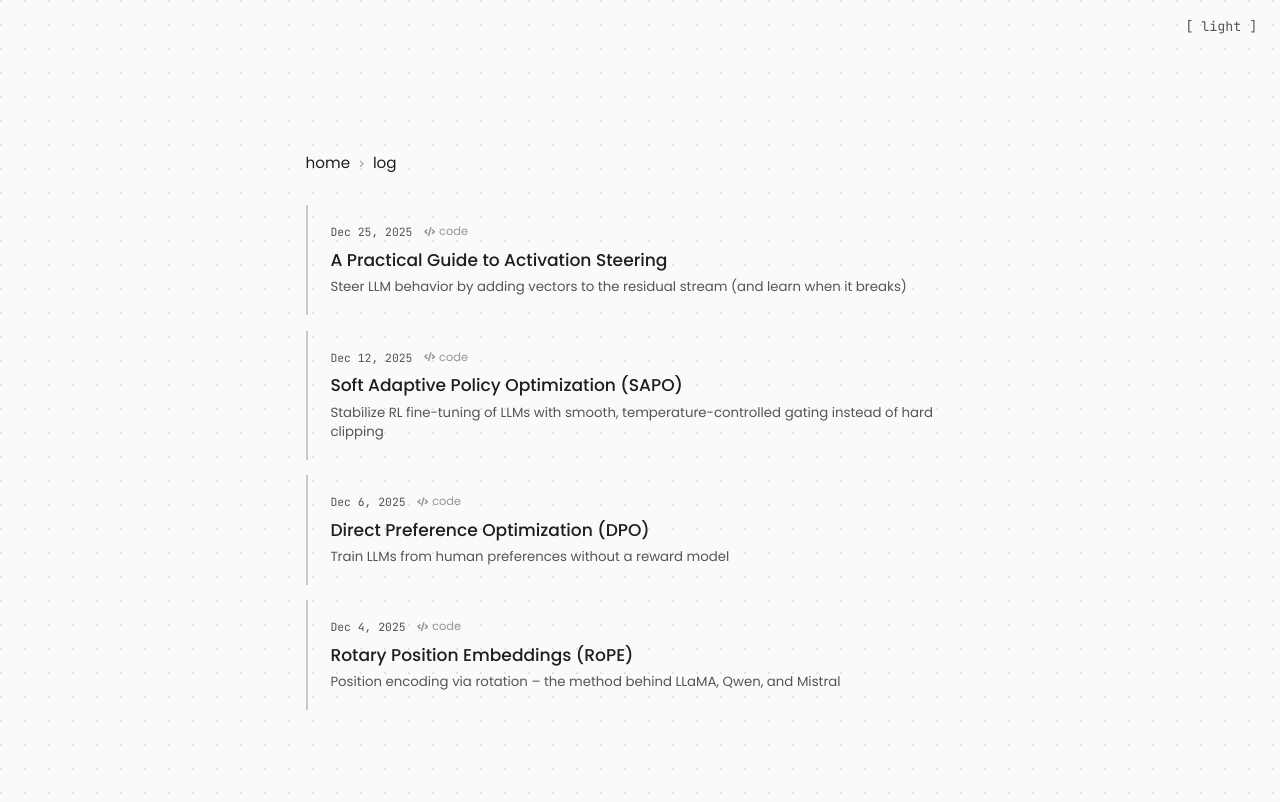
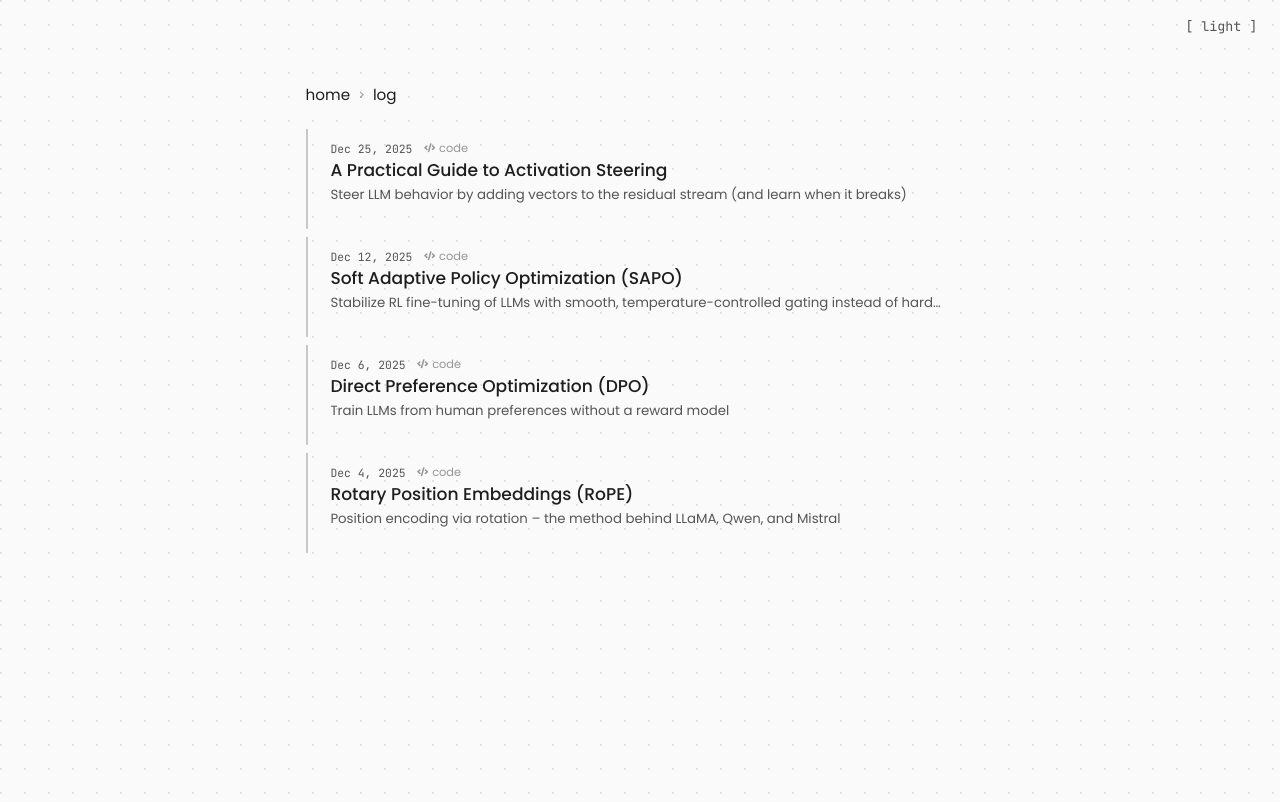
Before and after one commit to esceptico/website, a Next.js app: page /log in a window 1280 px wide. Built offline with nearby package versions, Linux system fonts and the light colour scheme.

Commit message:
refactor: enhance animations and transitions across components for improved user experience

```diff
--- a/src/app/globals.css
+++ b/src/app/globals.css
@@ -102,7 +102,7 @@ button:focus-visible {
   background-repeat: no-repeat;
   background-size: 100% 1px;
   padding-bottom: 0px;
-  transition: background-size 0.3s ease-out;
+  transition: background-size 0.4s cubic-bezier(0.4, 0, 0.2, 1);
 }
 
 .hover-link:hover {
@@ -112,7 +112,7 @@ button:focus-visible {
 /* Social icon links with hover colors */
 .social-icon {
   color: var(--theme-text-secondary);
-  transition: color 0.2s ease, transform 0.2s ease;
+  transition: color 0.3s cubic-bezier(0.4, 0, 0.2, 1), transform 0.3s cubic-bezier(0.4, 0, 0.2, 1);
   display: inline-flex;
   will-change: transform;
 }
--- a/src/app/log/BlogIndexClient.tsx
+++ b/src/app/log/BlogIndexClient.tsx
@@ -1,16 +1,20 @@
 'use client';
 
-import { motion } from 'framer-motion';
+import { useState, useEffect, useRef } from 'react';
+import { motion, AnimatePresence } from 'framer-motion';
 import Link from 'next/link';
-import { FaCode, FaChevronRight } from 'react-icons/fa';
+import { FaCode, FaChevronRight, FaChevronLeft } from 'react-icons/fa';
 import type { BlogMeta } from '@/lib/blog/types';
 
 interface BlogIndexClientProps {
   posts: BlogMeta[];
 }
 
+// Fixed height per post card - enforced via CSS
+const POST_HEIGHT = 100;
+const POST_GAP = 8;
+
 function formatPostDate(date: string): string {
-  // Make formatting deterministic across server/client timezones
   const d = new Date(`${date}T00:00:00Z`);
   return new Intl.DateTimeFormat('en-US', {
     year: 'numeric',
@@ -20,44 +24,28 @@ function formatPostDate(date: string): string {
   }).format(d);
 }
 
-export function BlogIndexClient({ posts }: BlogIndexClientProps) {
+interface PostCardProps {
+  post: BlogMeta;
+  index: number;
+}
+
+function PostCard({ post, index }: PostCardProps) {
   return (
     <motion.div
-      className="max-w-3xl mx-auto px-4 sm:px-6 lg:px-8 py-12 md:py-24"
-      initial={{ opacity: 0 }}
-      animate={{ opacity: 1 }}
-      transition={{ duration: 0.5 }}
+      initial={{ opacity: 0, y: 12 }}
+      animate={{ opacity: 1, y: 0 }}
+      exit={{ opacity: 0, y: -12 }}
+      transition={{
+        duration: 0.35,
+        delay: index * 0.05,
+        ease: [0.16, 1, 0.3, 1]
+      }}
+      style={{ height: POST_HEIGHT }}
+      className="overflow-hidden"
     >
-      {/* Breadcrumb */}
-      <motion.nav
-        initial={{ opacity: 0 }}
-        animate={{ opacity: 1 }}
-        transition={{ duration: 0.3 }}
-        className="flex items-center gap-2 text-base mb-8"
-      >
-        <Link
-          href="/"
-          className="text-[var(--theme-text-secondary)] hover:text-[var(--theme-text-primary)] transition-colors"
-        >
-          home
-        </Link>
-        <FaChevronRight className="w-2 h-2 text-[var(--theme-text-secondary)]/50" />
-        <span className="text-[var(--theme-text-primary)]">log</span>
-      </motion.nav>
-
-      {/* Post entries */}
-      <div className="space-y-4">
-        {posts.map((post, index) => (
-          <motion.div
-            key={post.slug}
-            initial={{ opacity: 0, y: 20 }}
-            animate={{ opacity: 1, y: 0 }}
-            transition={{ duration: 0.4, delay: 0.3 + index * 0.1 }}
-          >
-            <Link href={`/log/${post.slug}`} className="group block">
-              <div className="relative pl-6 py-5 border-l-2 border-[var(--theme-border)] hover:border-[var(--theme-text-primary)] transition-colors duration-300">
-                {/* Meta line: date + code indicator */}
-                <div className="flex items-center gap-3 mb-2">
+      <Link href={`/log/${post.slug}`} className="group block h-full">
+        <div className="relative pl-6 py-3 h-full border-l-2 border-[var(--theme-border)] hover:border-[var(--theme-text-primary)] transition-colors duration-300">
+          <div className="flex items-center gap-3 mb-1">
             {post.date && (
               <span className="text-xs font-mono text-[var(--theme-text-secondary)]">
                 {formatPostDate(post.date)}
@@ -71,22 +59,144 @@ export function BlogIndexClient({ posts }: BlogIndexClientProps) {
             )}
           </div>
 
-                {/* Title */}
-                <h2 className="text-lg font-medium text-[var(--theme-text-primary)] mb-1">
+          <h2 className="text-lg font-medium text-[var(--theme-text-primary)] mb-1 leading-tight">
             {post.title}
           </h2>
 
-                {/* Summary */}
           {post.summary && (
-                  <p className="text-sm text-[var(--theme-text-secondary)] line-clamp-2">
+            <p className="text-sm text-[var(--theme-text-secondary)] line-clamp-1">
               {post.summary}
             </p>
           )}
-
         </div>
       </Link>
     </motion.div>
+  );
+}
+
+export function BlogIndexClient({ posts }: BlogIndexClientProps) {
+  const postsAreaRef = useRef<HTMLDivElement>(null);
+  const [postsPerPage, setPostsPerPage] = useState(posts.length);
+  const [page, setPage] = useState(0);
+
+  // Measure actual available space and calculate posts per page
+  useEffect(() => {
+    const calculate = () => {
+      if (!postsAreaRef.current) return;
+      const available = postsAreaRef.current.clientHeight;
+      const postTotalHeight = POST_HEIGHT + POST_GAP;
+      const count = Math.max(1, Math.floor(available / postTotalHeight));
+      setPostsPerPage(Math.min(count, posts.length));
+    };
+
+    requestAnimationFrame(calculate);
+    window.addEventListener('resize', calculate);
+    return () => window.removeEventListener('resize', calculate);
+  }, [posts.length]);
+
+  const totalPages = Math.ceil(posts.length / postsPerPage);
+
+  useEffect(() => {
+    if (page >= totalPages && totalPages > 0) {
+      setPage(totalPages - 1);
+    }
+  }, [page, totalPages]);
+
+  const currentPosts = posts.slice(
+    page * postsPerPage,
+    (page + 1) * postsPerPage
+  );
+
+  const goNext = () => {
+    if (page < totalPages - 1) setPage(page + 1);
+  };
+
+  const goPrev = () => {
+    if (page > 0) setPage(page - 1);
+  };
+
+  const showPagination = totalPages > 1;
+
+  return (
+    <div className="fixed inset-0 top-16 overflow-hidden">
+      <div className="max-w-3xl w-full mx-auto px-4 sm:px-6 lg:px-8 h-full flex flex-col py-6">
+        {/* Header row - breadcrumb left, pagination right */}
+        <div className="flex items-center justify-between mb-6 shrink-0">
+          <motion.nav
+            initial={{ opacity: 0 }}
+            animate={{ opacity: 1 }}
+            transition={{ duration: 0.3 }}
+            className="flex items-center gap-2 text-base"
+          >
+            <Link
+              href="/"
+              className="text-[var(--theme-text-secondary)] hover:text-[var(--theme-text-primary)] transition-colors"
+            >
+              home
+            </Link>
+            <FaChevronRight className="w-2 h-2 text-[var(--theme-text-secondary)]/50" />
+            <span className="text-[var(--theme-text-primary)]">log</span>
+          </motion.nav>
+
+          {/* Pagination controls - aligned with breadcrumb */}
+          {showPagination && (
+            <motion.div
+              className="flex items-center gap-4"
+              initial={{ opacity: 0 }}
+              animate={{ opacity: 1 }}
+              transition={{ delay: 0.2 }}
+            >
+              <button
+                onClick={goPrev}
+                disabled={page === 0}
+                className="flex items-center gap-1.5 text-sm text-[var(--theme-text-secondary)] hover:text-[var(--theme-text-primary)] disabled:opacity-30 transition-all duration-200"
+              >
+                <FaChevronLeft className="w-2.5 h-2.5" />
+                <span>prev</span>
+              </button>
+
+              <div className="flex items-center gap-1.5">
+                {Array.from({ length: totalPages }, (_, i) => (
+                  <button
+                    key={i}
+                    onClick={() => setPage(i)}
+                    className={`w-1.5 h-1.5 rounded-full transition-all duration-200 ${
+                      i === page
+                        ? 'bg-[var(--theme-text-primary)] scale-125'
+                        : 'bg-[var(--theme-border)] hover:bg-[var(--theme-text-secondary)]'
+                    }`}
+                  />
                 ))}
+              </div>
+
+              <button
+                onClick={goNext}
+                disabled={page === totalPages - 1}
+                className="flex items-center gap-1.5 text-sm text-[var(--theme-text-secondary)] hover:text-[var(--theme-text-primary)] disabled:opacity-30 transition-all duration-200"
+              >
+                <span>next</span>
+                <FaChevronRight className="w-2.5 h-2.5" />
+              </button>
+            </motion.div>
+          )}
+        </div>
+
+        {/* Posts area - fills remaining space */}
+        <div
+          ref={postsAreaRef}
+          className="flex-1 overflow-hidden"
+        >
+          <AnimatePresence mode="wait">
+            <motion.div
+              key={page}
+              className="flex flex-col"
+              style={{ gap: POST_GAP }}
+            >
+              {currentPosts.map((post, index) => (
+                <PostCard key={post.slug} post={post} index={index} />
+              ))}
+            </motion.div>
+          </AnimatePresence>
         </div>
 
         {/* Empty state */}
@@ -100,6 +210,7 @@ export function BlogIndexClient({ posts }: BlogIndexClientProps) {
             No posts yet.
           </motion.div>
         )}
-    </motion.div>
+      </div>
+    </div>
   );
 }
--- a/src/components/NotFoundClient.tsx
+++ b/src/components/NotFoundClient.tsx
@@ -263,12 +263,12 @@ export default function NotFoundClient() {
 
         <Link
           href="/"
-          className={`inline-flex items-center gap-2 text-sm text-[var(--theme-text-secondary)] hover:text-[var(--theme-text-primary)] transition-colors group font-jetbrains-mono ${styles.glitchLink}`}
+          className={`inline-flex items-center gap-2 text-sm text-[var(--theme-text-secondary)] hover:text-[var(--theme-text-primary)] transition-colors duration-300 group font-jetbrains-mono ${styles.glitchLink}`}
           style={{
             opacity: glitchActive && glitchVisual ? glitchVisual.linkOpacity : 1
           }}
         >
-          <ArrowLeftIcon className="w-4 h-4 group-hover:-translate-x-1 transition-transform" />
+          <ArrowLeftIcon className="w-4 h-4 group-hover:-translate-x-1 transition-transform duration-300" />
           <span>go back</span>
         </Link>
       </motion.div>
--- a/src/components/blog/AnnotatedCode.tsx
+++ b/src/components/blog/AnnotatedCode.tsx
@@ -219,7 +219,7 @@ export function AnnotatedCode({ code, language }: AnnotatedCodeProps) {
       {/* Copy button */}
       <button
         onClick={handleCopy}
-        className="absolute top-2 right-2 z-10 px-2 py-1 text-xs font-mono rounded bg-[var(--theme-bg-secondary)] border border-[var(--theme-border)] text-[var(--theme-text-secondary)] opacity-0 group-hover/code:opacity-100 hover:text-[var(--theme-text-primary)] hover:border-[var(--theme-text-secondary)] transition-all"
+        className="absolute top-2 right-2 z-10 px-2 py-1 text-xs font-mono rounded bg-[var(--theme-bg-secondary)] border border-[var(--theme-border)] text-[var(--theme-text-secondary)] opacity-0 group-hover/code:opacity-100 hover:text-[var(--theme-text-primary)] hover:border-[var(--theme-text-secondary)] transition-all duration-300"
       >
         {copied ? 'copied' : 'copy'}
       </button>
--- a/src/components/blog/interactive/CodeBlockWithCopy.tsx
+++ b/src/components/blog/interactive/CodeBlockWithCopy.tsx
@@ -20,7 +20,7 @@ export function CodeBlockWithCopy({ code, codeHtml }: CodeBlockWithCopyProps) {
     <div className="my-4 bg-[var(--theme-text-primary)]/[0.03] rounded-lg px-4 py-3 relative group/code">
       <button
         onClick={handleCopy}
-        className="absolute top-2 right-2 z-10 px-2 py-1 text-xs font-mono rounded bg-[var(--theme-bg-secondary)] border border-[var(--theme-border)] text-[var(--theme-text-secondary)] opacity-0 group-hover/code:opacity-100 hover:text-[var(--theme-text-primary)] hover:border-[var(--theme-text-secondary)] transition-all"
+        className="absolute top-2 right-2 z-10 px-2 py-1 text-xs font-mono rounded bg-[var(--theme-bg-secondary)] border border-[var(--theme-border)] text-[var(--theme-text-secondary)] opacity-0 group-hover/code:opacity-100 hover:text-[var(--theme-text-primary)] hover:border-[var(--theme-text-secondary)] transition-all duration-300"
       >
         {copied ? 'copied' : 'copy'}
       </button>
--- a/src/components/theme/ColorSchemeToggle.tsx
+++ b/src/components/theme/ColorSchemeToggle.tsx
@@ -43,7 +43,7 @@ export default function ColorSchemeToggle() {
   return (
     <button
       onClick={toggle}
-      className="font-mono text-sm text-[var(--theme-text-secondary)] hover:text-[var(--theme-text-primary)] transition-colors select-none cursor-pointer"
+      className="font-mono text-sm text-[var(--theme-text-secondary)] hover:text-[var(--theme-text-primary)] transition-colors duration-300 select-none cursor-pointer"
       aria-label={`Switch to ${scheme === 'dark' ? 'light' : 'dark'} mode`}
     >
       [ {scheme} ]
```
Also changed, not shown: src/components/blog/BlogViewer.tsx (+12 -5 lines), src/components/blog/interactive/HeadingWithAnchor.tsx (+11 -14 lines). Lines whose indentation alone changed are shown as unchanged.
